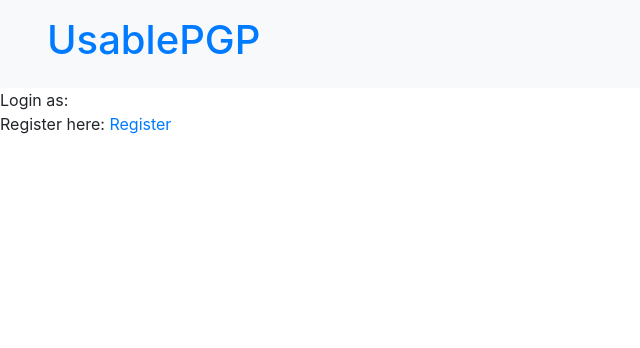
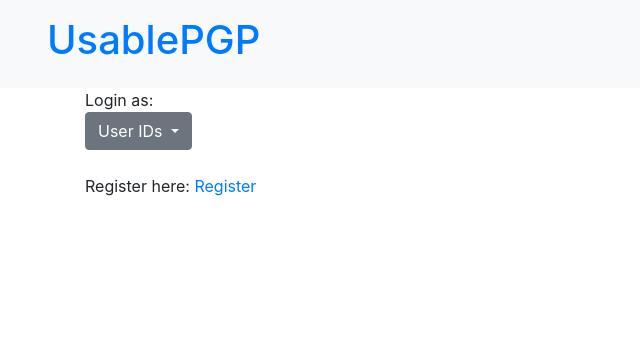
Before and after one commit to maulikchevli/UsablePGP, a Flask app: page / in a window 1280 px wide. Shown: the top 348 px of the page, without its empty margins (0-640 px from the left). Run offline with Flask 2, Linux system fonts and the light colour scheme; parts of the project's set-up code (start-up, migrations or seed data) failed here and were passed over; some libraries are stand-ins or nearby versions.

Commit message:
Add password for login

```diff
--- a/app/app.py
+++ b/app/app.py
@@ -80,8 +80,17 @@ def index():
 
     return render_template("index.html", logged=logged, users=users)
 
-@app.route('/login/<username>', methods=['GET'])
-def login(username):
+@app.route('/login', methods=['POST'])
+def login():
+    username = get_form_field('username')
+    pwd = get_form_field('passphrase')
+
+    user_info = get_user_info(username)
+    salt = user_info['salt']
+
+    if not passHash.verify(pwd+salt, user_info['password']):
+        return redirect(url_for('index'))
+
     update_path(os.path.join(app.root, str(username)))
     session['username'] = username
     session['logged'] = True
@@ -264,7 +273,7 @@ def dec_veri():
 @login_required
 @change_path_if_logged
 def revoke():
-    if request.method == 'POST':
+    if request.method == 'GET':
         return render_template("revoke_regen.html")
     else:
         to_delete = get_form_field('delete')
@@ -275,7 +284,7 @@ def revoke():
         if to_delete:
             # verify password
 
-            if not passHash.verify(salt+pwd, user_info['password']):
+            if not passHash.verify(pwd+salt, user_info['password']):
                 return "Incorrect password"
 
             # No error checking
@@ -299,6 +308,9 @@ def revoke():
             """
             salt = user_info['salt']
             # generate key also saves private key at path
+            if not passHash.verify(pwd+salt, user_info['password']):
+                return "Incorrect password"
+
             public_key, salt, success = generate_keys(session['username'], pwd,
                                                       save_path = app.path,
                                                       salt = salt)
--- a/app/templates/index.html
+++ b/app/templates/index.html
@@ -6,19 +6,35 @@
 
 {% block body %}
 
+<div class="container">
     {% if not session['username'] %}
     Login as:
+    <div class="dropdown">
+        <button class="btn btn-secondary dropdown-toggle" type="button" id="dropdownMenuButton" data-toggle="dropdown" aria-haspopup="true" aria-expanded="false">
+            User IDs
+        </button>
+        <div class="dropdown-menu p-20" aria-labelledby="dropdownMenuButton">
             {% for user in users %}
-<a href="{{ url_for('login',username=user) }}"
-   data-toggle="popover" title="Password" data-content="Enter pass">
-    {{ user }}
-</a>,
+            <form class="px-20 py-10 form-inline" action="{{ url_for('login') }}" method="post">
+                <div class="form-group mb-2">
+                    <label for="username" class="sr-only">username</label>
+                    <input type="text" readonly class="form-control-plaintext" id="username" name ="username" value="{{ user }}">
+                </div>
+                <div class="form-group mx-sm-3 mb-2">
+                    <label for="passphrase" class="sr-only">Password</label>
+                    <input type="password" class="form-control" id="passphrase" name="passphrase" placeholder="Password">
+                </div>
+                <button type="submit" class="btn btn-primary mb-2">Login</button>
+            </form>
             {% endfor %}
-
+        </div>
+    </div>
     <br>
 
     Register here: <a href="{{ url_for('register') }}">Register</a>
     {% endif %}
+
+</div>
 
 <!-- <div>
 	<div class="btn-toolbar" role="toolbar" aria-label="Toolbar with button groups">
```
Also changed, not shown: key-server/database.db. Lines whose indentation alone changed are shown as unchanged.
